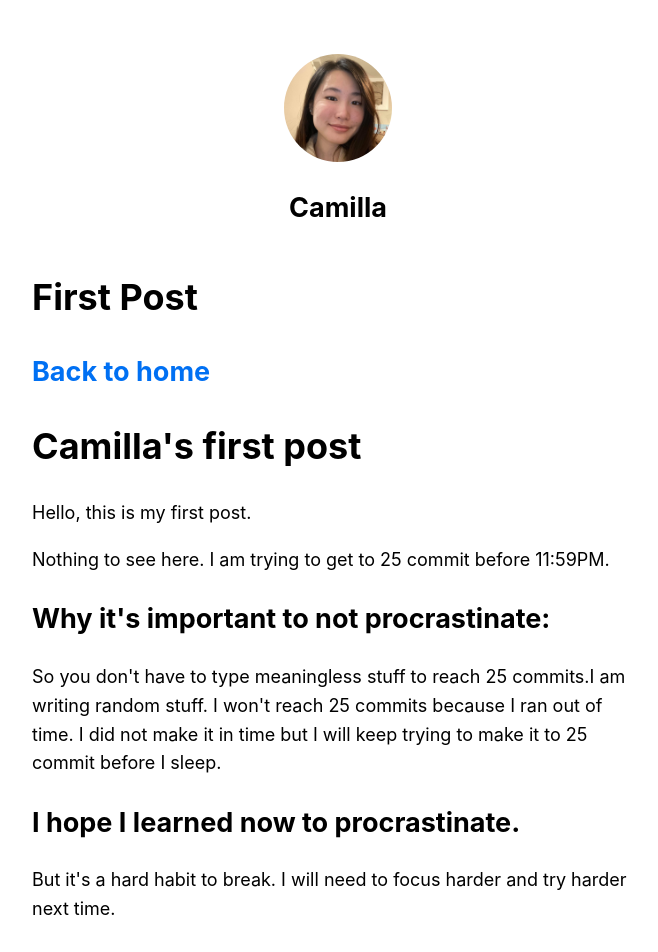
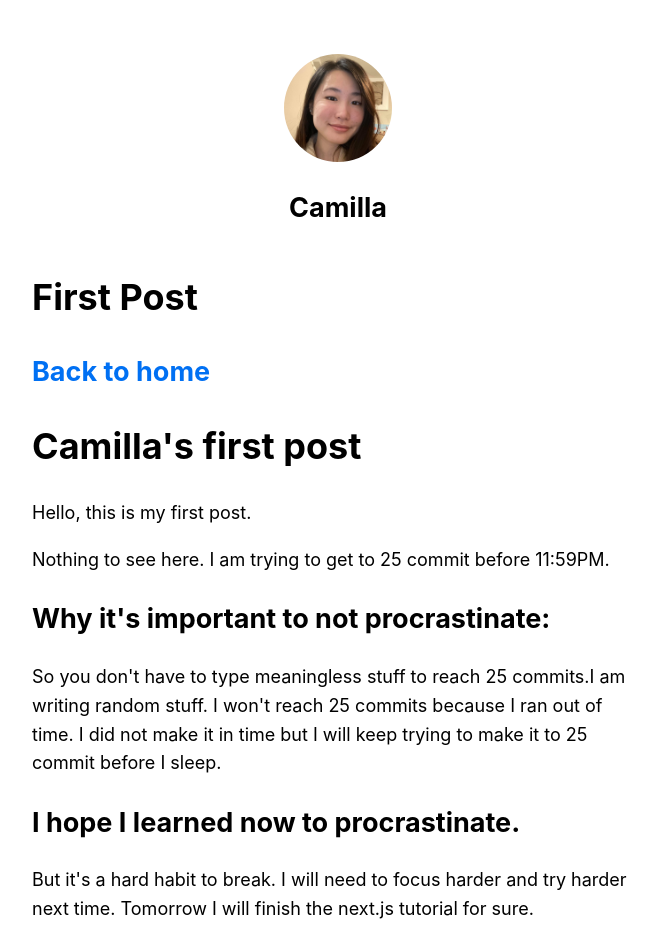
Before and after one commit to louisgv/art, a Next.js app: page /posts/first-post in a window 1280 px wide. Shown: the top 952 px of the page, without its empty margins (302-960 px from the left). Built offline with nearby package versions, Linux system fonts and the light colour scheme.

Commit message:
added words to paragraph

```diff
--- a/pages/posts/first-post.js
+++ b/pages/posts/first-post.js
@@ -38,6 +38,7 @@ export default function FirstPost() {
       <p>
         But it's a hard habit to break. I will need to focus harder and
         try harder next time.
+        Tomorrow I will finish the next.js tutorial for sure.
       </p>
     </Layout>
   )
```
